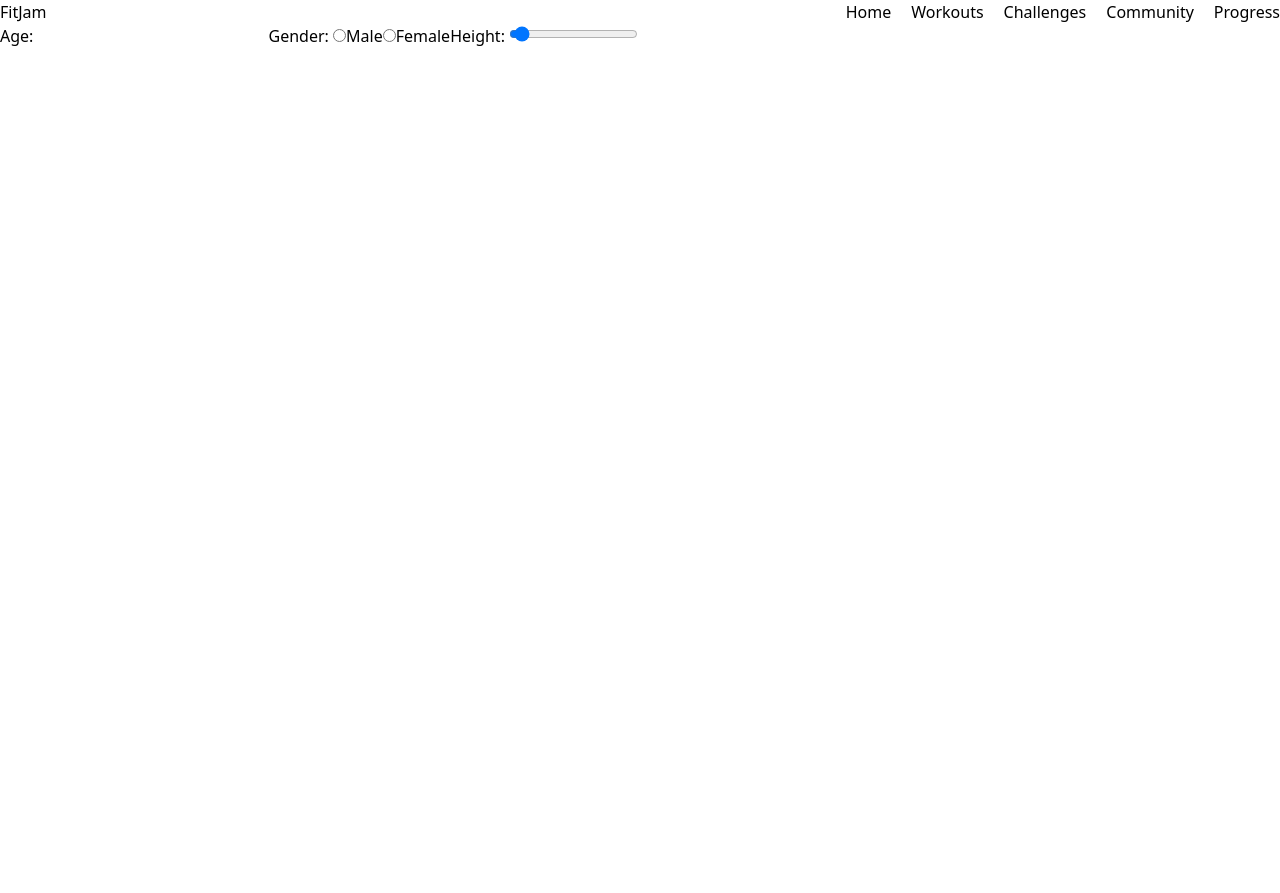
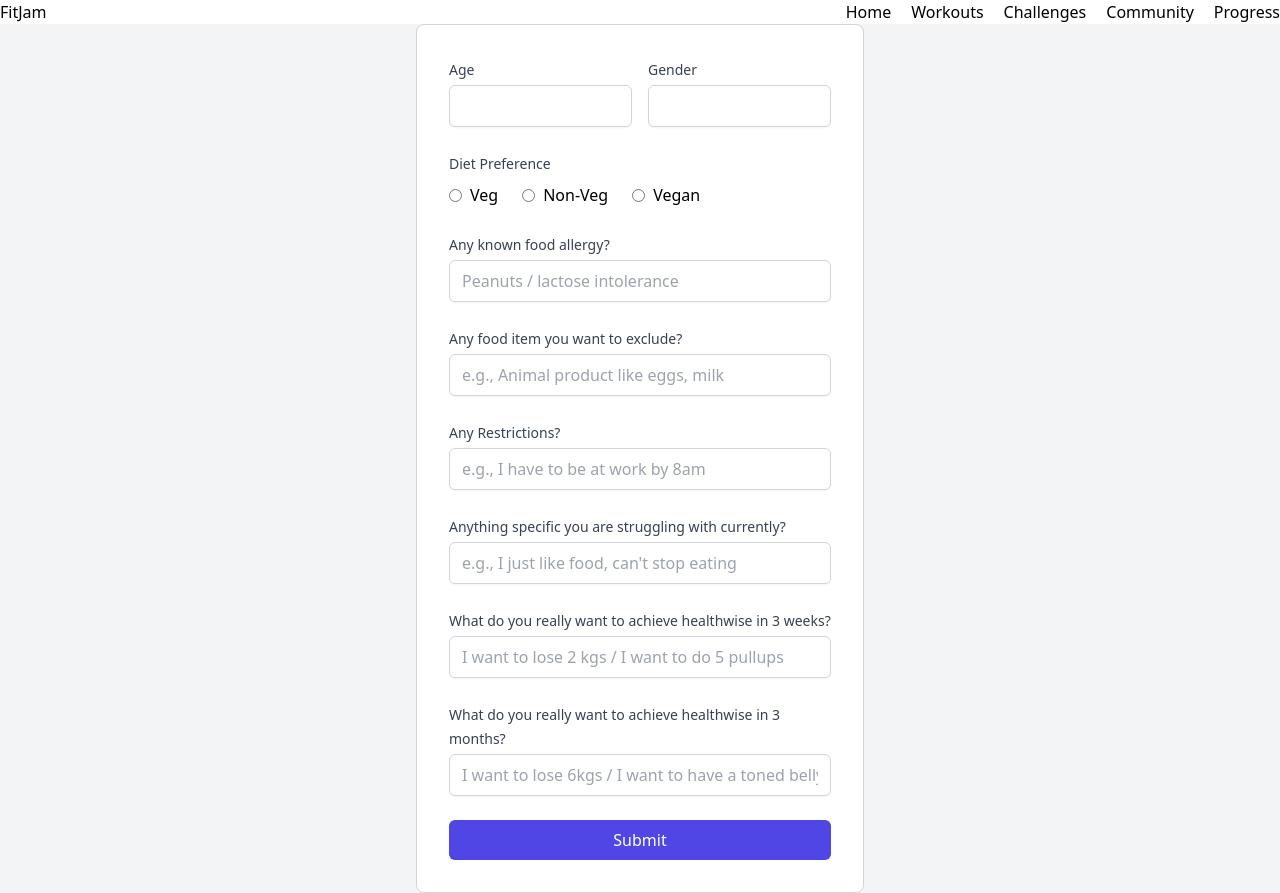
Before and after one commit to devmev10/fitjam, a Next.js app: page /getstarted in a window 1280 px wide. Before the commit the page ends 800 px from the top, so only its background shows below. Built offline with nearby package versions, Linux system fonts and the light colour scheme.

Commit message:
Add form

```diff
--- a/app/getstarted/FormGetStarted.js
+++ b/app/getstarted/FormGetStarted.js
@@ -4,36 +4,232 @@ import { useState } from "react";
 export default function FormGetStarted() {
   const [age, setAge] = useState();
   const [gender, setGender] = useState();
+  // return (
+  //   <form>
+  //     <label>
+  //       Age:{" "}
+  //       <input
+  //         type="text"
+  //         value={age}
+  //         onChange={(e) => setAge(e.target.value)}
+  //       />
+  //     </label>
+  //     <label>
+  //       Gender:{" "}
+  //       <input
+  //         type="radio"
+  //         value="Male"
+  //         checked={gender === "Male"}
+  //         onChange={(e) => setGender(e.target.value)}
+  //       />
+  //       Male
+  //       <input
+  //         type="radio"
+  //         value="Female"
+  //         checked={gender === "Female"}
+  //         onChange={(e) => setGender(e.target.value)}
+  //       />
+  //       Female
+  //     </label>
+  //     <label>
+  //       Height: <input type="range" min="48" max="96" step="1" />
+  //     </label>
+  //   </form>
+  // );
+
+  const handleSubmit = (event) => {
+    event.preventDefault();
+    // Here you would handle the form submission.
+  };
   return (
-    <form>
-      <label>
-        Age:{" "}
+    <div className="min-h-screen bg-gray-100 flex flex-col justify-center">
+      <div className="max-w-md w-full mx-auto">
+        <div className="bg-white p-8 border border-gray-300 rounded-lg">
+          <form onSubmit={handleSubmit} className="space-y-6">
+            <div className="grid grid-cols-2 gap-4">
+              <div>
+                <label
+                  htmlFor="age"
+                  className="text-sm font-medium text-gray-700"
+                >
+                  Age
+                </label>
                 <input
+                  id="age"
+                  name="age"
                   type="text"
-          value={age}
-          onChange={(e) => setAge(e.target.value)}
+                  required
+                  className="mt-1 block w-full px-3 py-2 bg-white border border-gray-300 rounded-md shadow-sm focus:outline-none focus:ring-indigo-500 focus:border-indigo-500"
                 />
+              </div>
+              <div>
+                <label
+                  htmlFor="gender"
+                  className="text-sm font-medium text-gray-700"
+                >
+                  Gender
                 </label>
-      <label>
-        Gender:{" "}
+                <input
+                  id="gender"
+                  name="gender"
+                  type="text"
+                  required
+                  className="mt-1 block w-full px-3 py-2 bg-white border border-gray-300 rounded-md shadow-sm focus:outline-none focus:ring-indigo-500 focus:border-indigo-500"
+                />
+              </div>
+              {/* Repeat for other fields */}
+            </div>
+
+            {/* Diet Preference */}
+            <div>
+              <span className="text-sm font-medium text-gray-700">
+                Diet Preference
+              </span>
+              <div className="mt-2">
+                <label className="inline-flex items-center">
                   <input
                     type="radio"
-          value="Male"
-          checked={gender === "Male"}
-          onChange={(e) => setGender(e.target.value)}
+                    className="form-radio"
+                    name="dietPreference"
+                    value="veg"
                   />
-        Male
+                  <span className="ml-2">Veg</span>
+                </label>
+                <label className="inline-flex items-center ml-6">
                   <input
                     type="radio"
-          value="Female"
-          checked={gender === "Female"}
-          onChange={(e) => setGender(e.target.value)}
+                    className="form-radio"
+                    name="dietPreference"
+                    value="nonVeg"
                   />
-        Female
+                  <span className="ml-2">Non-Veg</span>
                 </label>
-      <label>
-        Height: <input type="range" min="48" max="96" step="1" />
+                <label className="inline-flex items-center ml-6">
+                  <input
+                    type="radio"
+                    className="form-radio"
+                    name="dietPreference"
+                    value="vegan"
+                  />
+                  <span className="ml-2">Vegan</span>
                 </label>
+              </div>
+            </div>
+
+            {/* Known Food Allergy */}
+            <div>
+              <label
+                htmlFor="allergy"
+                className="text-sm font-medium text-gray-700"
+              >
+                Any known food allergy?
+              </label>
+              <input
+                id="allergy"
+                name="allergy"
+                type="text"
+                placeholder="Peanuts / lactose intolerance"
+                className="mt-1 block w-full px-3 py-2 bg-white border border-gray-300 rounded-md shadow-sm focus:outline-none focus:ring-indigo-500 focus:border-indigo-500"
+              />
+            </div>
+
+            {/* Food Exclusion */}
+            <div>
+              <label
+                htmlFor="excludeFood"
+                className="text-sm font-medium text-gray-700"
+              >
+                Any food item you want to exclude?
+              </label>
+              <input
+                id="excludeFood"
+                name="excludeFood"
+                type="text"
+                placeholder="e.g., Animal product like eggs, milk"
+                className="mt-1 block w-full px-3 py-2 bg-white border border-gray-300 rounded-md shadow-sm focus:outline-none focus:ring-indigo-500 focus:border-indigo-500"
+              />
+            </div>
+
+            {/* Restrictions */}
+            <div>
+              <label
+                htmlFor="restrictions"
+                className="text-sm font-medium text-gray-700"
+              >
+                Any Restrictions?
+              </label>
+              <input
+                id="restrictions"
+                name="restrictions"
+                type="text"
+                placeholder="e.g., I have to be at work by 8am"
+                className="mt-1 block w-full px-3 py-2 bg-white border border-gray-300 rounded-md shadow-sm focus:outline-none focus:ring-indigo-500 focus:border-indigo-500"
+              />
+            </div>
+
+            {/* Struggles */}
+            <div>
+              <label
+                htmlFor="struggles"
+                className="text-sm font-medium text-gray-700"
+              >
+                Anything specific you are struggling with currently?
+              </label>
+              <input
+                id="struggles"
+                name="struggles"
+                type="text"
+                placeholder="e.g., I just like food, can't stop eating"
+                className="mt-1 block w-full px-3 py-2 bg-white border border-gray-300 rounded-md shadow-sm focus:outline-none focus:ring-indigo-500 focus:border-indigo-500"
+              />
+            </div>
+
+            {/* Health Goals */}
+            <div>
+              <label
+                htmlFor="healthGoalsShortTerm"
+                className="text-sm font-medium text-gray-700"
+              >
+                What do you really want to achieve healthwise in 3 weeks?
+              </label>
+              <input
+                id="healthGoalsShortTerm"
+                name="healthGoalsShortTerm"
+                type="text"
+                placeholder="I want to lose 2 kgs / I want to do 5 pullups"
+                className="mt-1 block w-full px-3 py-2 bg-white border border-gray-300 rounded-md shadow-sm focus:outline-none focus:ring-indigo-500 focus:border-indigo-500"
+              />
+            </div>
+
+            {/* Long Term Health Goals */}
+            <div>
+              <label
+                htmlFor="healthGoalsLongTerm"
+                className="text-sm font-medium text-gray-700"
+              >
+                What do you really want to achieve healthwise in 3 months?
+              </label>
+              <input
+                id="healthGoalsLongTerm"
+                name="healthGoalsLongTerm"
+                type="text"
+                placeholder="I want to lose 6kgs / I want to have a toned belly"
+                className="mt-1 block w-full px-3 py-2 bg-white border border-gray-300 rounded-md shadow-sm focus:outline-none focus:ring-indigo-500 focus:border-indigo-500"
+              />
+            </div>
+
+            {/* Submit Button */}
+            <div>
+              <button
+                type="submit"
+                className="w-full px-4 py-2 text-white bg-indigo-600 rounded-md hover:bg-indigo-700 focus:outline-none focus:bg-indigo-700"
+              >
+                Submit
+              </button>
+            </div>
           </form>
+        </div>
+      </div>
+    </div>
   );
 }
```
Lines whose indentation alone changed are shown as unchanged.
